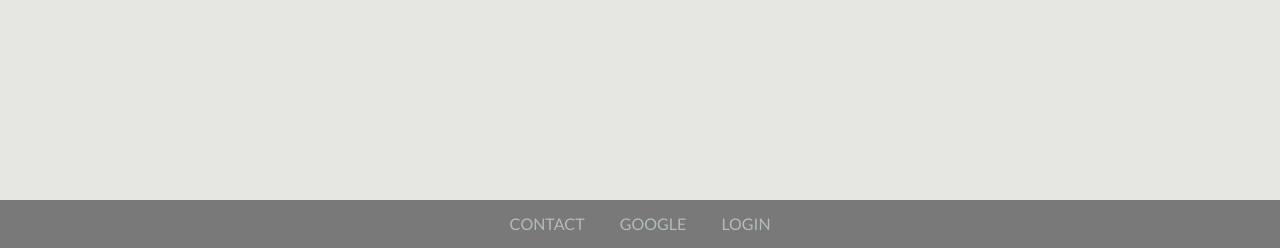
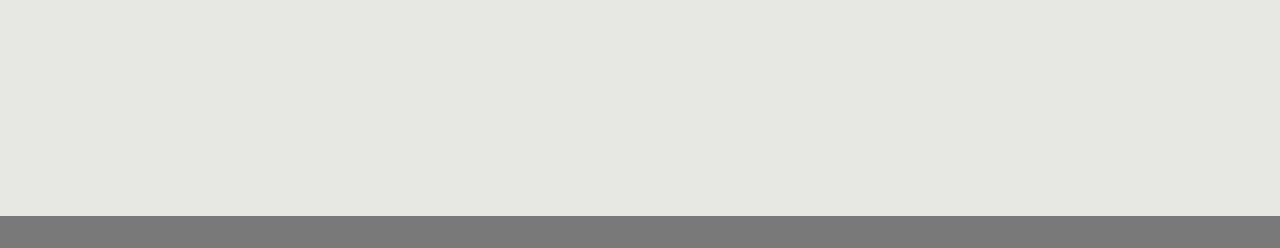
Before and after one commit to patrickrienstra/webshop, a PHP site: page /index.php in a window 1280 px wide. Shown: the part 552-800 px from the top of the page. Run offline with PHP 8.4, Linux system fonts and the light colour scheme; data that the repository does not hold is empty; some libraries are stand-ins or nearby versions; some web fonts are replaced.

Commit message:
Update footer.php

```diff
--- a/inc/footer.php
+++ b/inc/footer.php
@@ -1,9 +1,6 @@
 <div class="footer">
     <div class="content-footer">
         <ul class="footer-links">
-            <li class="footer-link"><a href="/contact">Contact</a> </li>
-            <li class="footer-link"><a class="footer-social-link" target="_blank" href="">Google</a> </li>
-            <li class="footer-link"><a class="footer-social-link" target="" href="login.php">Login</a> </li>
         </ul>
     </div>
 </div>
```
